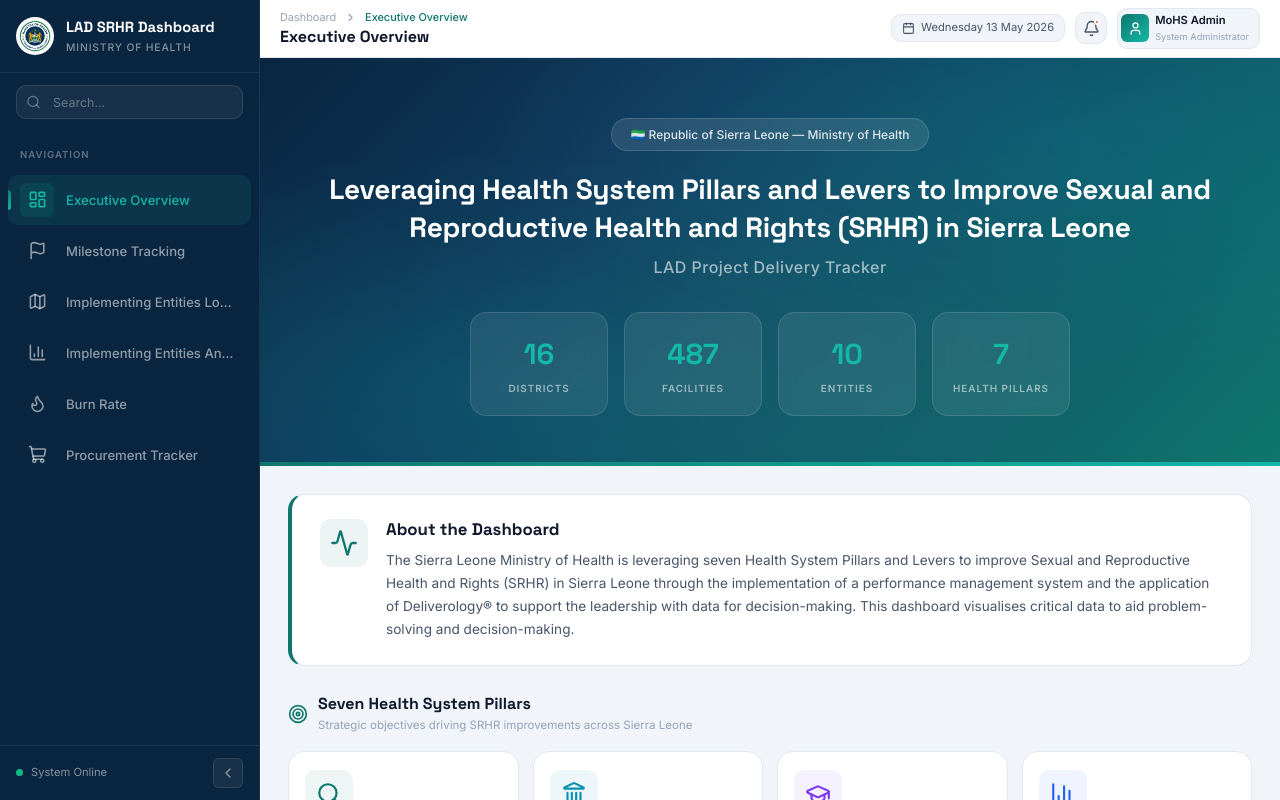
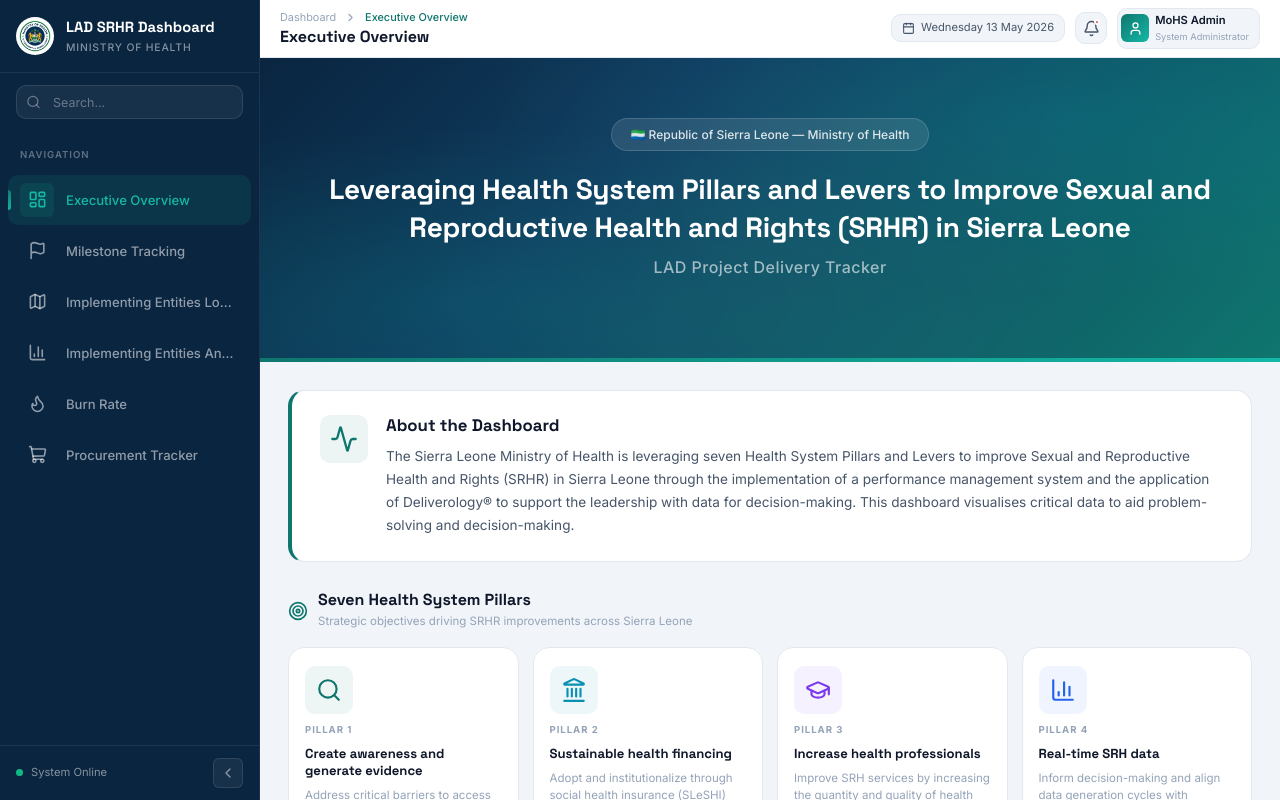
Before and after one commit to Malaikamadi/LAD_SRHR_Dashboard, a React (Vite) app: page / in a window 1280 px wide. Shown: the top 800 px of the page. Built offline with nearby package versions, Linux system fonts and the light colour scheme.

Commit message:
Remove hero banner stats

```diff
--- a/src/App.jsx
+++ b/src/App.jsx
@@ -70,24 +70,6 @@ export default function App() {
                     Leveraging Health System Pillars and Levers to Improve Sexual and Reproductive Health and Rights (SRHR) in Sierra Leone
                   </h1>
                   <p className="hero-banner__sub">LAD Project Delivery Tracker</p>
-                  <div className="hero-banner__stats">
-                    <div className="hero-banner__stat-box">
-                      <span className="hero-banner__stat-num">16</span>
-                      <span className="hero-banner__stat-lbl">Districts</span>
-                    </div>
-                    <div className="hero-banner__stat-box">
-                      <span className="hero-banner__stat-num">487</span>
-                      <span className="hero-banner__stat-lbl">Facilities</span>
-                    </div>
-                    <div className="hero-banner__stat-box">
-                      <span className="hero-banner__stat-num">10</span>
-                      <span className="hero-banner__stat-lbl">Entities</span>
-                    </div>
-                    <div className="hero-banner__stat-box">
-                      <span className="hero-banner__stat-num">7</span>
-                      <span className="hero-banner__stat-lbl">Health Pillars</span>
-                    </div>
-                  </div>
                 </div>
               </div>
 
```
